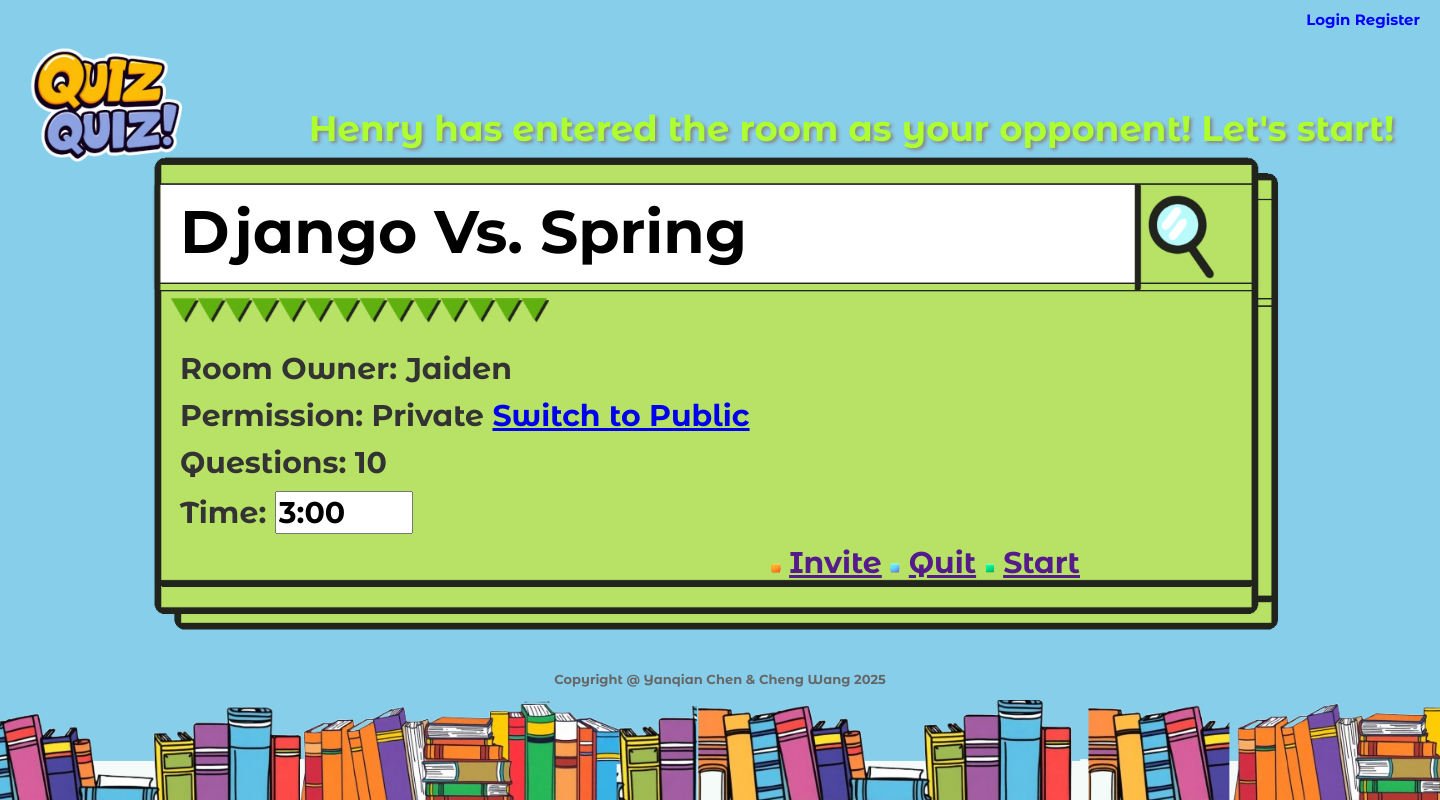
After one commit to moumchen/online_quiz_pk_system, a Django app: page /multiplayer/room in a window 1440 px wide; the page is wider, and only the part inside the window is pictured. The commit adds this page. Run offline with Django 5.2, Linux system fonts and the light colour scheme.

Commit message:
feat: add initial pages, room page and index page of multiplayer mode.

```diff
--- a/multiplayer/urls.py
+++ b/multiplayer/urls.py
@@ -6,5 +6,6 @@ app_name = "multiplayer"
 urlpatterns = [
     # the home page of the multiplayer mode
     path('index', views.index, name='multiplayer_index'),
+    path('room', views.room, name='multiplayer_room'),
 
 ]
--- a/multiplayer/views.py
+++ b/multiplayer/views.py
@@ -6,4 +6,7 @@ from django.http import HttpResponse
 
 @login_required(login_url="/common/index?action=login")
 def index(request):
-    return HttpResponse("hello, welcome to system!")
+    return render(request, template_name="multiplayer/index.html")
+
+def room(request):
+    return render(request, template_name="multiplayer/room.html")
--- /dev/null
+++ b/static/css/multiplayer_room.css
@@ -0,0 +1,76 @@
+@keyframes pulseAnimation {
+    0% {
+        transform: scale(1); /* 初始大小：正常大小 */
+    }
+    50% {
+        transform: scale(1.2); /* 中间状态：放大到 1.2 倍 */
+    }
+    100% {
+        transform: scale(1); /* 结束状态：恢复正常大小 */
+    }
+}
+
+
+.wrapper {
+    display: flex;
+    flex-direction: column;
+    justify-content: center;
+    align-items: center;
+    background-size: contain;
+    background-repeat: no-repeat;
+    background-position: center;
+    width: 1200px;
+    height: 800px;
+    position: relative;
+    font-size: 30px;
+    font-weight: bold;
+}
+
+.tips{
+    position: absolute;
+    top: 110px;
+    right:10px;
+    color: greenyellow;
+    text-shadow: 2px 2px 3px #888888;
+    animation-name: pulseAnimation;
+    animation-duration: 1s;
+    animation-iteration-count: infinite;
+    animation-timing-function: ease-in-out;
+}
+
+.title {
+    font-size: 60px;
+    font-weight: bold;
+    position: absolute; /* 关键：设置 title 为绝对定位 */
+    top: 175px; /* 靠上边框 0px */
+    left: 40px; /* 靠左边框 0px */
+    /* 可以根据需要调整 top 和 left 值，以及添加 margin 等 */
+    padding: 20px; /* 可选：增加内边距，让 title 离边框稍微远一点 */
+    color: black; /* 可选：设置文字颜色，确保在背景上清晰可见 */
+}
+
+.container{
+    position: absolute;
+    top:350px;
+    left: 60px;
+    width:900px;
+}
+
+.container span {
+    display: block;
+    text-align: left; /* 关键：设置文字内容左对齐 */
+    margin-bottom: 10px; /* 可选：行间距 */
+}
+
+
+.wrapper img {
+    width: 10px;
+    height: 10px;
+}
+
+.countdown_input {
+    font-weight: bold;
+    font-family: 'Montserrat Alternates', sans-serif;
+    font-size: 30px;
+    width:130px;
+}
--- a/static/js/homepage.js
+++ b/static/js/homepage.js
@@ -49,7 +49,7 @@ function form_action(type) {
             emailQuestionDiv.classList.add('hidden');
             emailReplyDiv.classList.add('hidden');
             // set switch tag
-            switchType.innerHTML = "Switch to Register";
+            switchType.innerHTML = "Switch to Sign Up";
             href = window.location.href;
             if (href.includes("action")) {
                 switchType.href = href.replace("action=login", "action=register");
@@ -57,7 +57,7 @@ function form_action(type) {
                 switchType.href = href + "?action=register";
             }
         } else if (type === "register") {
-            switchType.innerHTML = "Switch to Login";
+            switchType.innerHTML = "Already have an account? Log In";
             switchType.href = window.location.href.replace("action=register", "action=login");
             if (href.includes("action")) {
                 switchType.href = href.replace("action=register", "action=login");
--- /dev/null
+++ b/static/js/multiplayer_room.js
@@ -0,0 +1,7 @@
+
+// Random background image for the room
+const backgroundImgs = ['/static/images/room1.png', '/static/images/room2.png', '/static/images/room3.png', '/static/images/room4.png']
+document.querySelector('.wrapper').style.backgroundImage =
+    `url(${backgroundImgs[Math.floor(Math.random() * backgroundImgs.length)]})`;
+
+//
--- /dev/null
+++ b/templates/multiplayer/room.html
@@ -0,0 +1,39 @@
+{% extends 'common/base.html' %}
+{% load static %}
+{% block title %} Quiz Quiz! - The Room {% endblock %}
+{% block head %}
+    <link rel="stylesheet" href="{% static 'css/multiplayer_room.css' %}">
+{% endblock %}
+
+
+{% block content %}
+    <div class="wrapper">
+        <span class="tips">{{ room_tip|default:"Henry has entered the room as your opponent! Let's start!" }}</span>
+        <span class="title">{{ room_title|default:"Django Vs. Spring" }}</span>
+        <div class="container">
+            <span class="owner">Room Owner: {{ room_owner|default:"Jaiden" }}</span>
+            <span class="permission">Permission:
+                {% if permission == 'private ' %}
+                    Public <a href="#">Switch to Private</a>
+                {% else %}
+                    Private <a href="#">Switch to Public</a>
+                {% endif %}
+        </span>
+            <span class="question">Questions: {{ question|default:"10" }}</span>
+            <span class="countdown">Time: <input class="countdown_input" type="text" value="{{ countdown|default:"3:00" }}"/></span>
+            <span class="invite" style="text-align:right;">
+            <img src="{% static 'images/orange_blank_button.png' %}" alt="Invite">
+                <a href="">Invite</a>
+            <img src="{% static 'images/blue_blank_button.png' %}" alt="Quit">
+                <a href="">Quit</a>
+                <img src="{% static 'images/green_blank_button.png' %}" alt="Quit">
+                <a href="">Start</a>
+        </span>
+        </div>
+    </div>
+{% endblock %}
+
+
+{% block scripts %}
+    <script src="{% static 'js/multiplayer_room.js' %}"></script>
+{% endblock %}
```
Also changed, not shown: static/css/multiplayer_index.css (added, +52 -0 lines), static/js/multiplayer_index.js (added, +9 -0 lines), templates/multiplayer/index.html (+34 -1 lines), static/images/green_blank_button.png (added), static/images/room1.png (added), static/images/room2.png (added), static/images/room3.png (added), static/images/room4.png (added).
